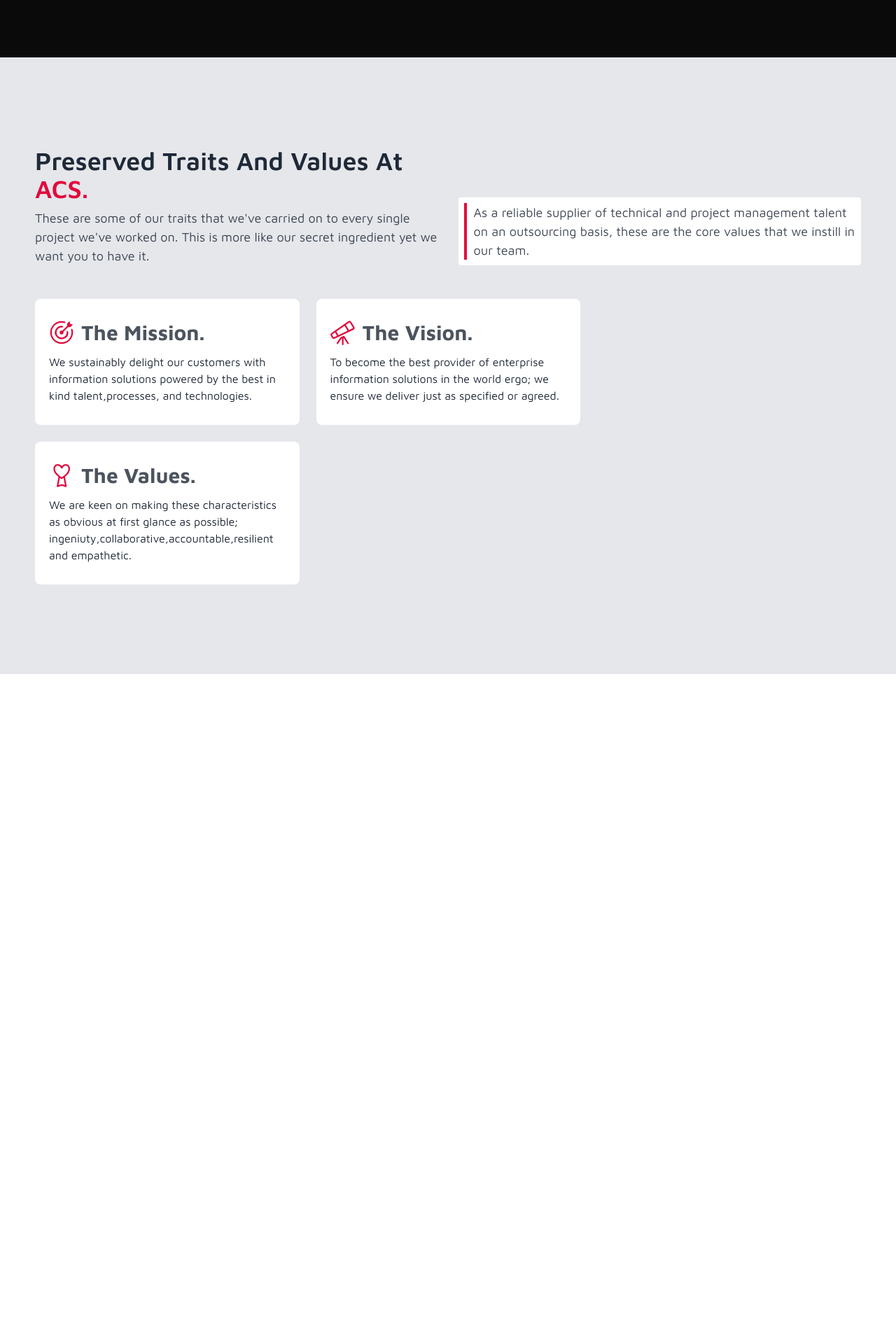
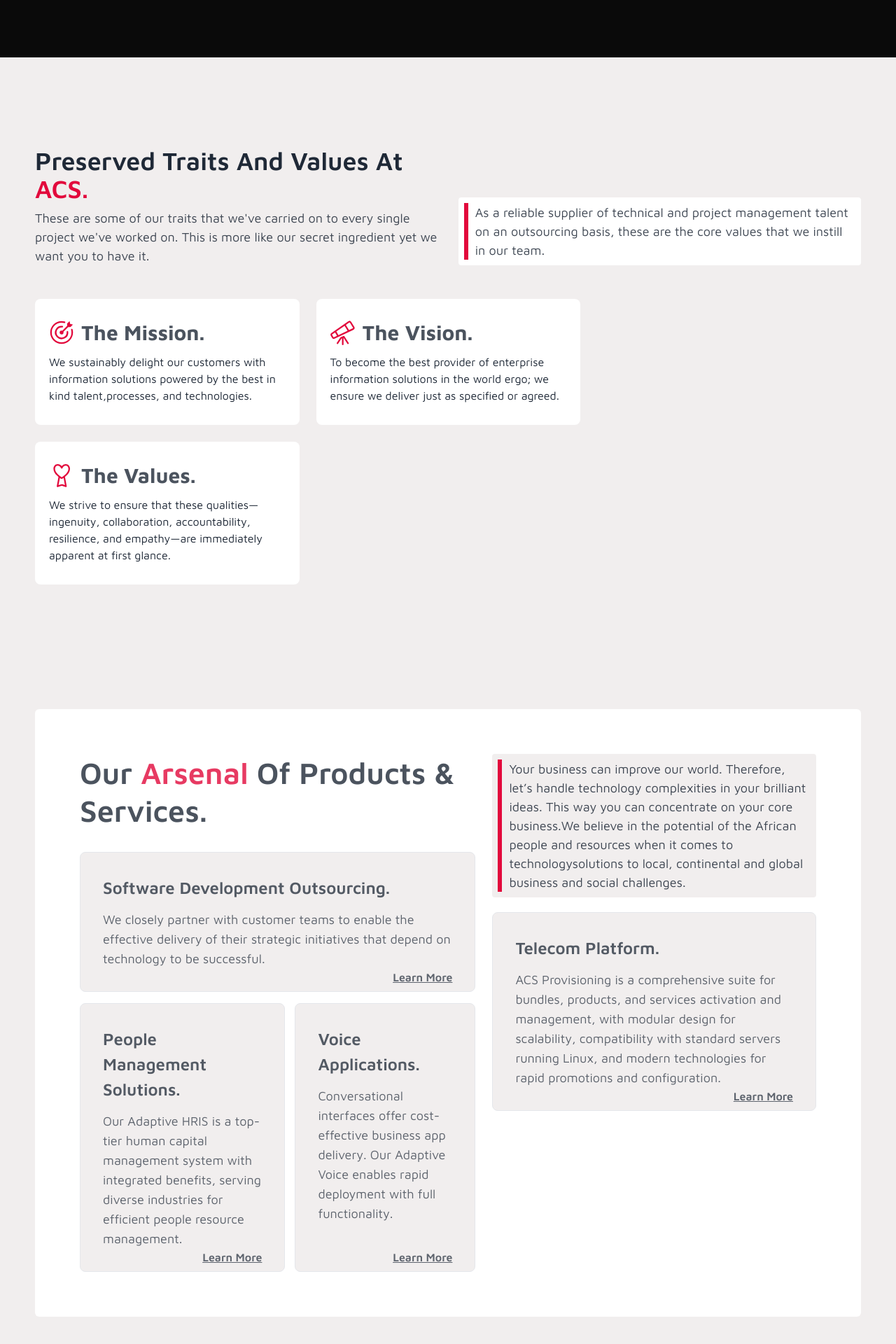
Before and after one commit to liptonzuma/acs, a Next.js app: page / in a window 1280 px wide. Shown: the part 718-2638 px from the top of the page at 70% size. Before the commit the page ends 1681 px from the top, so only its background shows below. Built offline with nearby package versions, Linux system fonts and the light colour scheme.

Commit message:
service and product responsiveness work

```diff
--- a/app/components/hero/HeroSection.tsx
+++ b/app/components/hero/HeroSection.tsx
@@ -14,7 +14,7 @@
   return (
     <div
       className={`
-    min-h-[100dvh] bg-neutral-950  w-[100%] text-white p-[48px] flex flex-col items-center justify-center
+    min-h-[100dvh] bg-neutral-950  max-md:w-[100%] w-[100dvw] text-white p-[40px] max-sm:px-[50px] flex  flex-col items-center justify-center
   `}
     >
       <DivWrapper>
--- /dev/null
+++ b/app/components/services/ProductAndServices.tsx
@@ -0,0 +1,90 @@
+'use client';
+import React from 'react';
+import DivWrapper from '../shared/DivWrapper';
+import RedText from '../shared/RedText';
+import BarCard from '../shared/BarCard';
+import Button from '../shared/Button';
+
+function ReadMoreButton({ onClickHandler }: { onClickHandler: () => void }) {
+  return (
+    <Button
+      label="Learn more "
+      className=" opacity-70 outline-none bottom-[0.5rem] underline capitalize font-semibold absolute right-[2rem]"
+      onClick={onClickHandler}
+    />
+  );
+}
+
+export default function ProuctAndServices() {
+  return (
+    <section
+      id="services"
+      className="flex  flex-col bg-[var(--primary-gray)]  items-center p-[50px] pb-[4rem]"
+    >
+      <DivWrapper className="flex max-md:flex-col bg-white p-[4rem] rounded-[6px] gap-[24px]">
+        <div className="first md:w-[55%]">
+          <h1 className="font-semibold max-sm:text-[2rem] text-[2.7rem] opacity-80 leading-tight  capitalize">
+            Our <RedText>arsenal</RedText> of products & services.
+          </h1>
+          <div className="p-[2rem] relative bg-[var(--primary-gray)] border-[1.3px] my-[2rem] mb-[1rem] rounded-[8px]">
+            <h3 className="font-semibold text-[1.5rem] opacity-75">
+              Software Development Outsourcing.
+            </h3>
+            <p className="mt-[14px] text-lg opacity-70">
+              We closely partner with customer teams to enable the effective
+              delivery of their strategic initiatives that depend on technology
+              to be successful.
+            </p>
+            <ReadMoreButton onClickHandler={() => {}} />
+          </div>
+
+          <div className="flex max-md:flex-col gap-[14px]">
+            <div className="p-[2rem] relative bg-[var(--primary-gray)] border-[1.3px]  rounded-[8px]">
+              <h3 className="font-semibold text-[1.5rem] opacity-75">
+                People Management Solutions.
+              </h3>
+              <p className="mt-[14px] text-lg opacity-70">
+                Our Adaptive HRIS is a top-tier human capital management system
+                with integrated benefits, serving diverse industries for
+                efficient people resource management.
+              </p>
+              <ReadMoreButton onClickHandler={() => {}} />
+            </div>
+
+            <div className="p-[2rem] relative bg-[var(--primary-gray)] border-[1.3px]  rounded-[8px]">
+              <h3 className="font-semibold text-[1.5rem] opacity-75">
+                Voice Applications.
+              </h3>
+              <p className="mt-[14px] text-lg opacity-70">
+                Conversational interfaces offer cost-effective business app
+                delivery. Our Adaptive Voice enables rapid deployment with full
+                functionality.
+              </p>
+              <ReadMoreButton onClickHandler={() => {}} />
+            </div>
+          </div>
+        </div>
+        <div className="md:w-[45%]">
+          <BarCard
+            textClassName="opacity-75"
+            parentClassName=" bg-[var(--primary-gray)!important]"
+            text="Your business can improve our world. Therefore, let’s handle technology complexities in your brilliant ideas. This way you can concentrate on your core business.We believe in the potential of the African people and resources when it comes to technologysolutions to local, continental and global business and social challenges.
+            "
+          />
+          <div className="p-[2rem] relative bg-[var(--primary-gray)] border-[1.3px] my-[1.3rem] rounded-[8px]">
+            <h3 className="font-semibold text-left text-[1.5rem] opacity-75">
+              Telecom Platform.
+            </h3>
+            <p className="mt-[14px] text-lg opacity-70">
+              ACS Provisioning is a comprehensive suite for bundles, products,
+              and services activation and management, with modular design for
+              scalability, compatibility with standard servers running Linux,
+              and modern technologies for rapid promotions and configuration.
+            </p>
+            <ReadMoreButton onClickHandler={() => {}} />
+          </div>
+        </div>
+      </DivWrapper>
+    </section>
+  );
+}
--- /dev/null
+++ b/app/components/shared/BarCard.tsx
@@ -0,0 +1,22 @@
+import React from 'react';
+
+interface CardInterFace {
+  parentClassName?: string;
+  textClassName?: string;
+  text: string;
+}
+
+export default function BarCard({
+  parentClassName,
+  text,
+  textClassName,
+}: CardInterFace) {
+  return (
+    <div className={' bg-white p-[8px] rounded-[4px] ' + parentClassName}>
+      <div className="flex items-stretch gap-[10px] ">
+        <div className="min-w-[6px] bg-[var(--primary-red)]"></div>
+        <p className={'text-[18px] opacity-85 ' + textClassName}>{text}</p>
+      </div>
+    </div>
+  );
+}
--- a/app/components/shared/Card.tsx
+++ b/app/components/shared/Card.tsx
@@ -2,7 +2,7 @@
 
 export default function Card({ children }: { children: React.ReactNode }) {
   return (
-    <div className="bg-white relative overflow-hidden group p-[20px] rounded-[8px] py-[30px] min-w-[350px] w-[32%] cursor-pointer">
+    <div className="bg-white relative overflow-hidden group p-[20px] rounded-[8px] py-[30px] min-w-[350px] md:w-[32%] cursor-pointer">
       {children}
       <div className="group-hover:w-[100%] w-[0%] transition-all duration-300 ease-in-out transform h-[6px] bg-[var(--primary-red)] absolute bottom-0 left-0" />
     </div>
--- a/app/components/shared/DivWrapper.tsx
+++ b/app/components/shared/DivWrapper.tsx
@@ -7,5 +7,9 @@
   children: React.ReactNode;
   className?: string;
 }) {
-  return <div className={'max-w-[1500px] w-full ' + className}>{children}</div>;
+  return (
+    <div className={'max-w-[1500px] w-full max-md:px-[30px] ' + className}>
+      {children}
+    </div>
+  );
 }
--- a/app/components/values/CoreValues.tsx
+++ b/app/components/values/CoreValues.tsx
@@ -4,6 +4,7 @@
 import RedText from '../shared/RedText';
 import { GoSponsorTiers, GoGoal, GoTelescope } from 'react-icons/go';
 import Card from '../shared/Card';
+import BarCard from '../shared/BarCard';
 
 const traits = [
   {
@@ -22,7 +23,7 @@
     title: 'the values.',
     icon: <GoSponsorTiers />,
     description:
-      'We are keen on making these characteristics as obvious at first glance as possible; ingeniuty,collaborative,accountable,resilient and empathetic.',
+      'We strive to ensure that these qualities—ingenuity, collaboration, accountability, resilience, and empathy—are immediately apparent at first glance.',
   },
 ];
 
@@ -30,7 +31,7 @@
   return (
     <section
       id="values"
-      className="flex  flex-col bg-gray-200  items-center p-[50px] py-[8rem]"
+      className="flex  flex-col bg-[var(--primary-gray)]  items-center p-[50px] py-[8rem]"
     >
       <DivWrapper className="">
         <div className="flex md:flex-row flex-col max-sm:items-center items-end gap-[30px]">
@@ -44,16 +45,13 @@
               yet we want you to have it.
             </p>
           </div>
-          <div className="md:w-1/2 bg-white p-[8px] rounded-[4px]">
-            <div className="flex items-stretch gap-[10px]">
-              <div className="w-[8px] bg-[var(--primary-red)]"></div>
-              <p className="text-[18px] opacity-85">
-                As a reliable supplier of technical and project management
-                talent on an outsourcing basis, these are the core values that
-                we instill in our team.
-              </p>
-            </div>
-          </div>
+
+          <BarCard
+            parentClassName="md:w-1/2"
+            text={
+              ' As a reliable supplier of technical and project management talent on an outsourcing basis, these are the core values that we instill in our team.'
+            }
+          />
         </div>
         <div className="mt-[3rem] flex  gap-[24px]  flex-wrap">
           {traits.map((trait, i) => (
--- a/app/globals.css
+++ b/app/globals.css
@@ -11,6 +11,10 @@
 
 :root {
   --primary-red: #e2093c;
+  --primary-gray: #f1eeee;
+}
+html {
+  overflow-x: hidden !important;
 }
 
 body {
--- a/app/page.tsx
+++ b/app/page.tsx
@@ -1,6 +1,13 @@
+import { Metadata } from 'next';
 import HeroSection from './components/hero/HeroSection';
+import ProductAndServices from './components/services/ProductAndServices';
 import CoreValues from './components/values/CoreValues';
 
+export const metadata: Metadata = {
+  title: 'Adaptive Computer Solutions',
+  description:
+    'Partner with us for top-tier talent and unparalleled support in achieving your software development goals.',
+};
 export default function Home() {
   return (
     <main className="content">
@@ -8,6 +15,7 @@
         <HeroSection />
       </section>
       <CoreValues />
+      <ProductAndServices />
     </main>
   );
 }
```
